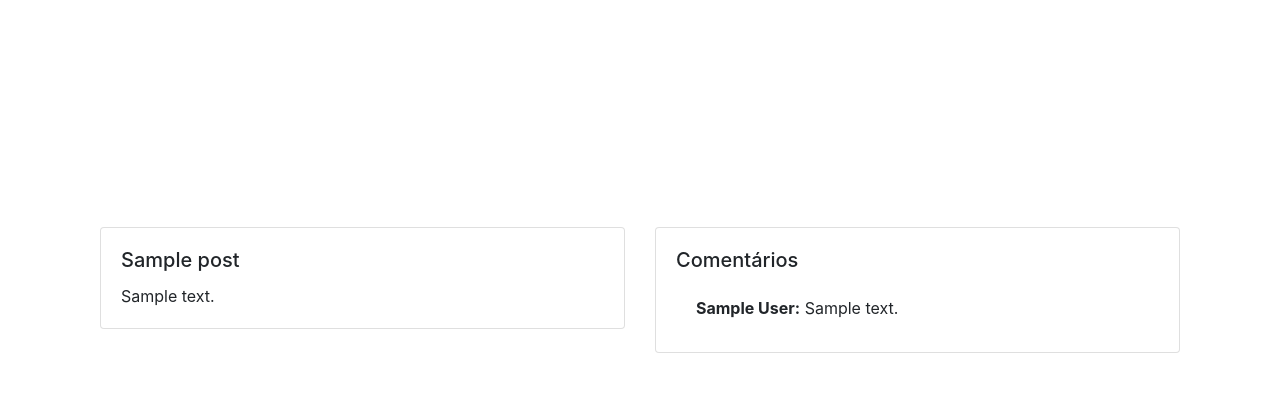
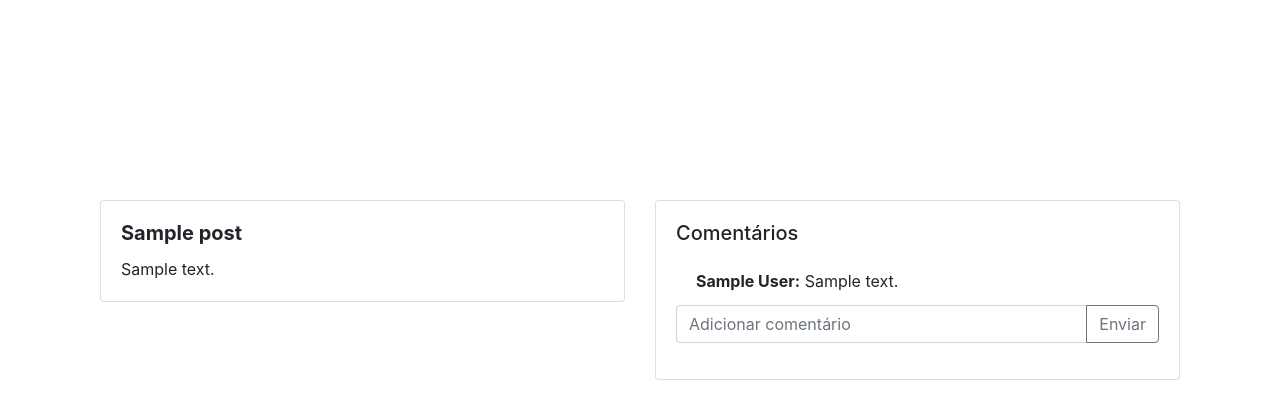
Before and after one commit to Nicolas-albu/BlogNES, a Flask app: template blognes/templates/post.html in a window 1280 px wide. Shown: the part 134-553 px from the top of the page. Run offline with Flask 3, Linux system fonts and the light colour scheme; the template is opened without the code that fills it: most values are stand-ins (such as "Sample title", 1, 10 or a date in 2020); some libraries are stand-ins or nearby versions.

Commit message:
Campo para adicionar comentários foi adicionado

```diff
--- a/blognes/templates/post.html
+++ b/blognes/templates/post.html
@@ -6,7 +6,7 @@
       <!-- Publicação -->
       <div class="card mb-3">
         <div class="card-body">
-          <h5 class="card-title">{{ post.title }}</h5>
+          <h5 class="card-title"><strong>{{ post.title }}</strong></h5>
           <p class="card-text">{{ post.content }}</p>
         </div>
       </div>
@@ -16,13 +16,36 @@
       <div class="card">
         <div class="card-body">
           <h5 class="card-title">Comentários</h5>
-          <ul class="list-group list-group-flush">
+          <ul
+            class="list-group list-group-flush overflow-auto"
+            style="max-height: 300px"
+          >
+            <!-- Adicione a classe overflow-auto e limite a altura máxima -->
             {% for comment in post.comments: %}
             <li class="list-group-item">
               <strong>{{ comment.author }}:</strong> {{ comment.content }}
             </li>
             {% endfor %}
           </ul>
+          <!-- Caixa de texto para adicionar comentário -->
+          <form action="/newComment" method="POST">
+            <input name="post_id" value="{{ post.id }}" hidden />
+            <div class="input-group mb-3">
+              <input
+                type="text"
+                name="comment"
+                class="form-control"
+                placeholder="Adicionar comentário"
+                aria-label="Adicionar comentário"
+                aria-describedby="button-addon2"
+              />
+              <div class="input-group-append">
+                <button class="btn btn-outline-secondary" type="submit">
+                  Enviar
+                </button>
+              </div>
+            </div>
+          </form>
         </div>
       </div>
     </div>
```
